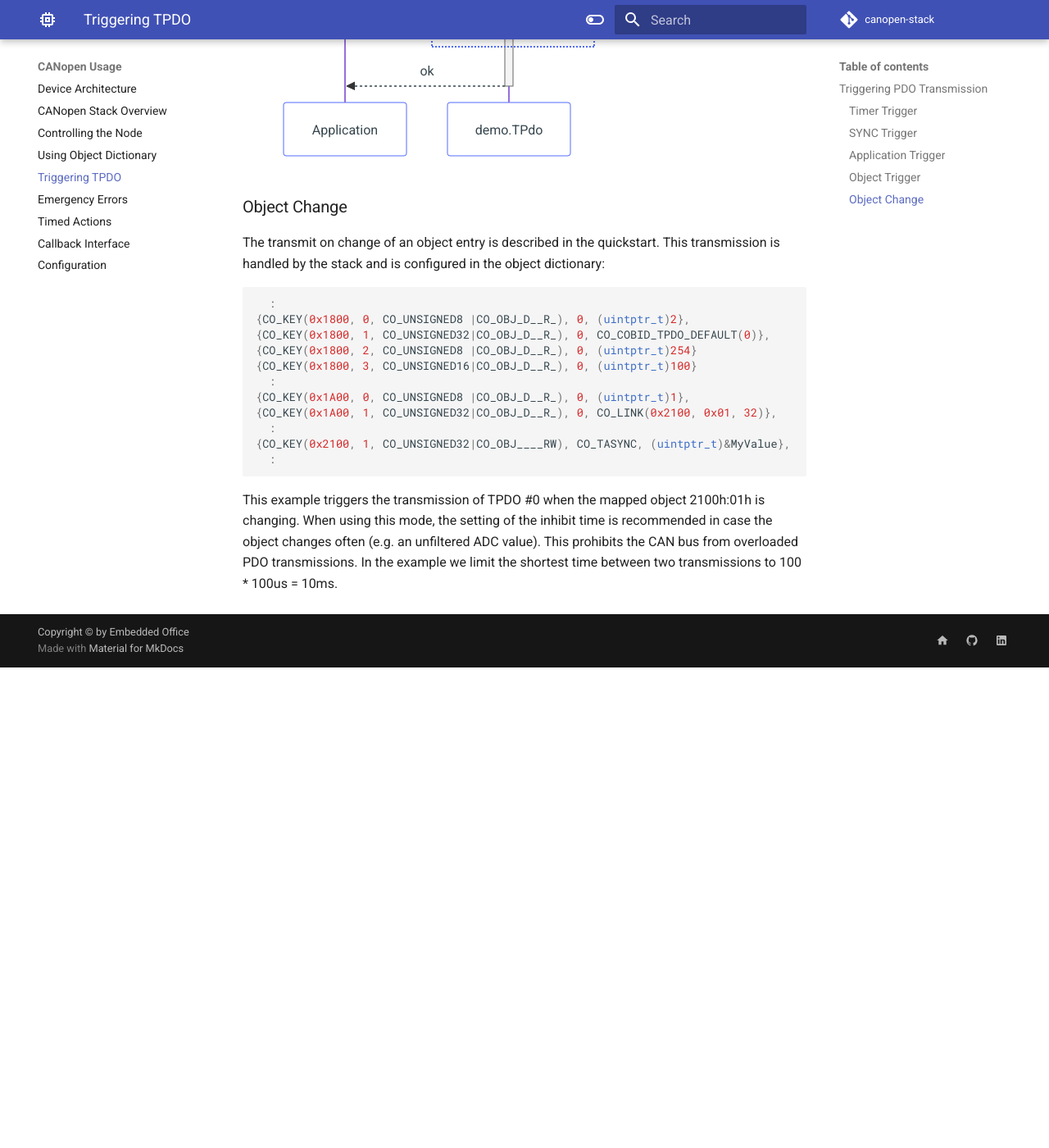
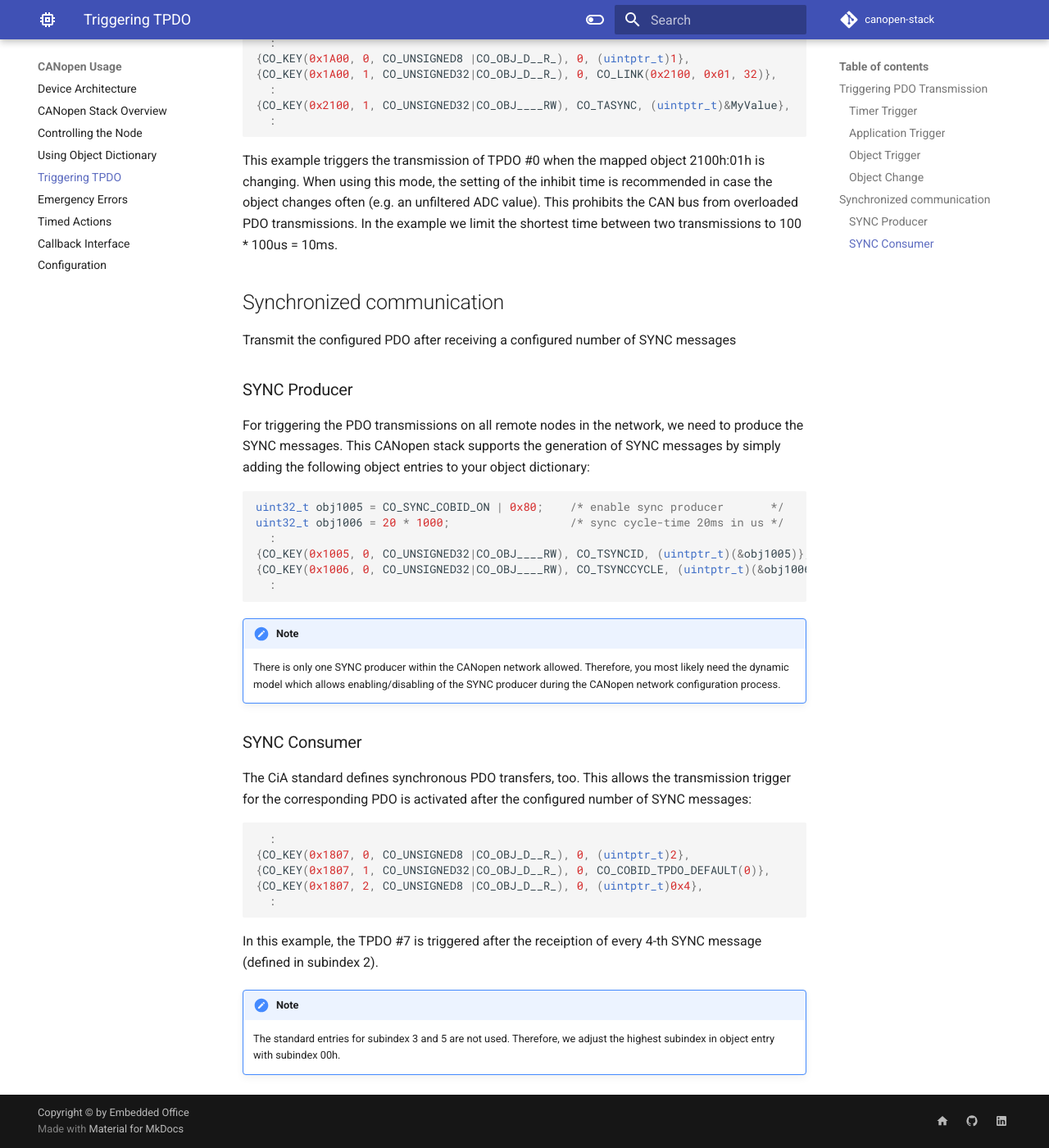
Before and after one commit to embedded-office/canopen-website, an MkDocs documentation site: the page built from website/docs/usage/tpdo.md, in a window 1280 px wide and 1400 px high, scrolled down 2087 px. Shown: the whole window at 82% size. Built offline with MkDocs 1.6.1 and Material for MkDocs 9.7.7, drawn with Linux system fonts in a browser that asks for light colours; comment, search, counter and statistics services are not loaded; the version menu is left out; before the commit the page ends 2901 px from its top, so only the background shows below that; some of the changed text lies outside the part shown.

Commit message:
document SYNC producer (fix #86)

````diff
--- a/website/docs/usage/tpdo.md
+++ b/website/docs/usage/tpdo.md
@@ -1,4 +1,4 @@
-# Triggering TPDO
+# Transmit PDO
 
 ## Triggering PDO Transmission
 
@@ -33,20 +31,6 @@ For a constant timer based sending as defined in the CiA standards we need to pr
 ```
 
 In this example, the transmission trigger for the TPDO #0 is managed by the stack. The time interval is defined in subindex 5 (in the example 60ms).
-
-### SYNC Trigger
-
-The CiA standard defines synchronous PDO transfers, too. This allows the transmission trigger for the corresponding PDO is activated after the configured number of SYNC messages:
-
-```c
-  :
-{CO_KEY(0x1807, 0, CO_UNSIGNED8 |CO_OBJ_D__R_), 0, (uintptr_t)2},
-{CO_KEY(0x1807, 1, CO_UNSIGNED32|CO_OBJ_D__R_), 0, CO_COBID_TPDO_DEFAULT(0)},
-{CO_KEY(0x1807, 2, CO_UNSIGNED8 |CO_OBJ_D__R_), 0, (uintptr_t)0x4},
-  :
-```
-
-In this example, the TPDO #7 is triggered after the receiption of every 4-th SYNC message (see: subindex 2). Note: The entries for subindex 3 and 5 are not used. Therefore, we adjust the subindex 00h and define the record only up to the subindex 2.
 
 ### Application Trigger
 
@@ -98,4 +82,43 @@ The transmit on change of an object entry is described in the quickstart. This t
 This example triggers the transmission of TPDO #0 when the mapped object 2100h:01h is changing. When using this mode, the setting of the inhibit time is recommended in case the object changes often (e.g. an unfiltered ADC value). This prohibits the CAN bus from overloaded PDO transmissions. In the example we limit the shortest time between two transmissions to 100 * 100us = 10ms.
 
 
+## Synchronized communication
+
+Transmit the configured PDO after receiving a configured number of SYNC messages
+
+### SYNC Producer
+
+For triggering the PDO transmissions on all remote nodes in the network, we need to produce the SYNC messages. This CANopen stack supports the generation of SYNC messages by simply adding the following object entries to your object dictionary:
+
+```c
+uint32_t obj1005 = CO_SYNC_COBID_ON | 0x80;    /* enable sync producer       */
+uint32_t obj1006 = 20 * 1000;                  /* sync cycle-time 20ms in us */
+  :
+{CO_KEY(0x1005, 0, CO_UNSIGNED32|CO_OBJ____RW), CO_TSYNCID, (uintptr_t)(&obj1005)},
+{CO_KEY(0x1006, 0, CO_UNSIGNED32|CO_OBJ____RW), CO_TSYNCCYCLE, (uintptr_t)(&obj1006)},
+  :
+```
+
+!!! note
+    There is only one SYNC producer within the CANopen network allowed. Therefore, you most likely need the dynamic model which allows enabling/disabling of the SYNC producer during the CANopen network configuration process.
+
+
+### SYNC Consumer
+
+The CiA standard defines synchronous PDO transfers, too. This allows the transmission trigger for the corresponding PDO is activated after the configured number of SYNC messages:
+
+```c
+  :
+{CO_KEY(0x1807, 0, CO_UNSIGNED8 |CO_OBJ_D__R_), 0, (uintptr_t)2},
+{CO_KEY(0x1807, 1, CO_UNSIGNED32|CO_OBJ_D__R_), 0, CO_COBID_TPDO_DEFAULT(0)},
+{CO_KEY(0x1807, 2, CO_UNSIGNED8 |CO_OBJ_D__R_), 0, (uintptr_t)0x4},
+  :
+```
+
+In this example, the TPDO #7 is triggered after the receiption of every 4-th SYNC message (defined in subindex 2).
+
+!!! note
+    The standard entries for subindex 3 and 5 are not used. Therefore, we adjust the highest subindex in object entry with subindex 00h.
+
+
 [1]: /usage/configuration#transmit-pdo-communication
````
Also changed, not shown: other parts of website/docs/usage/tpdo.md (+0 -2 lines).
